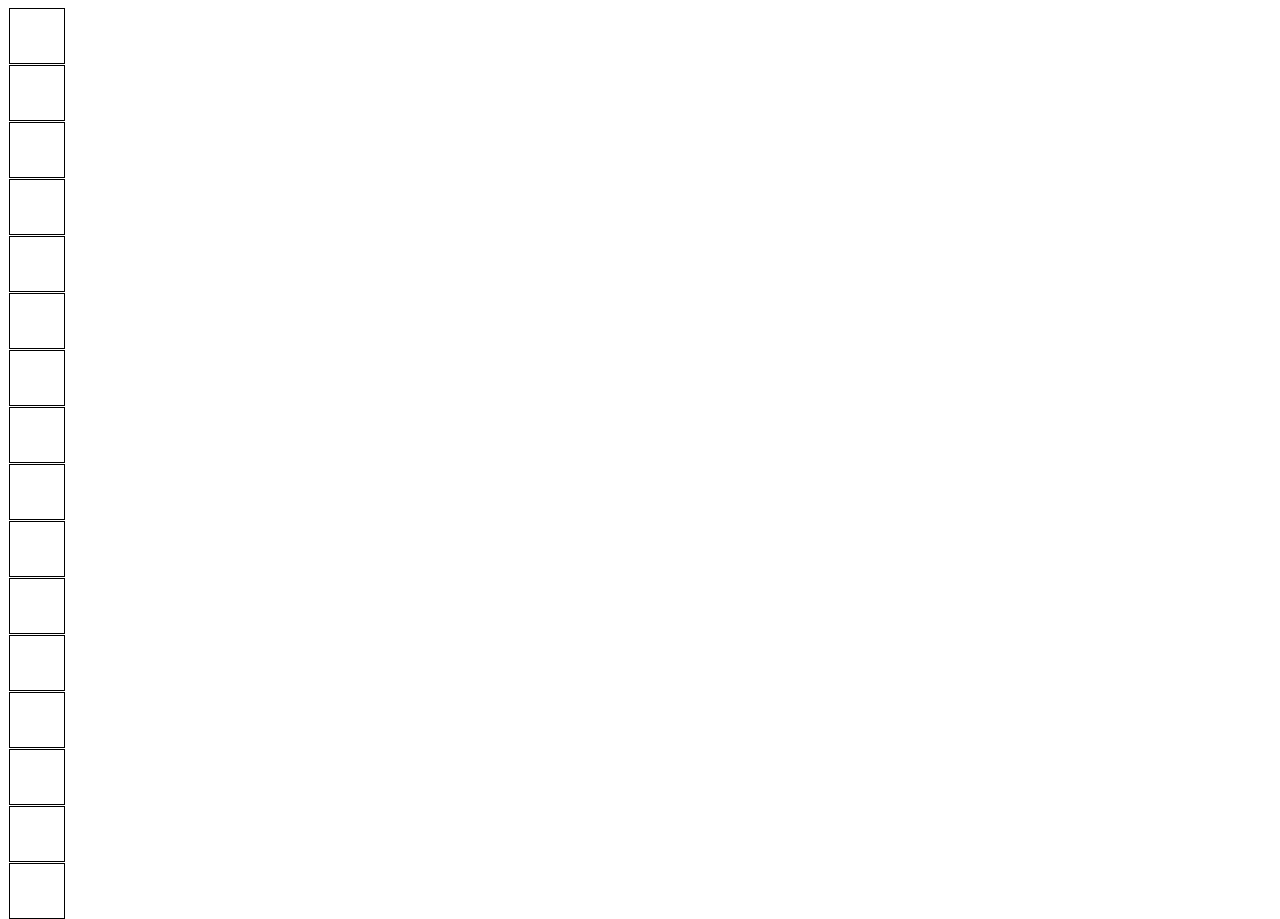
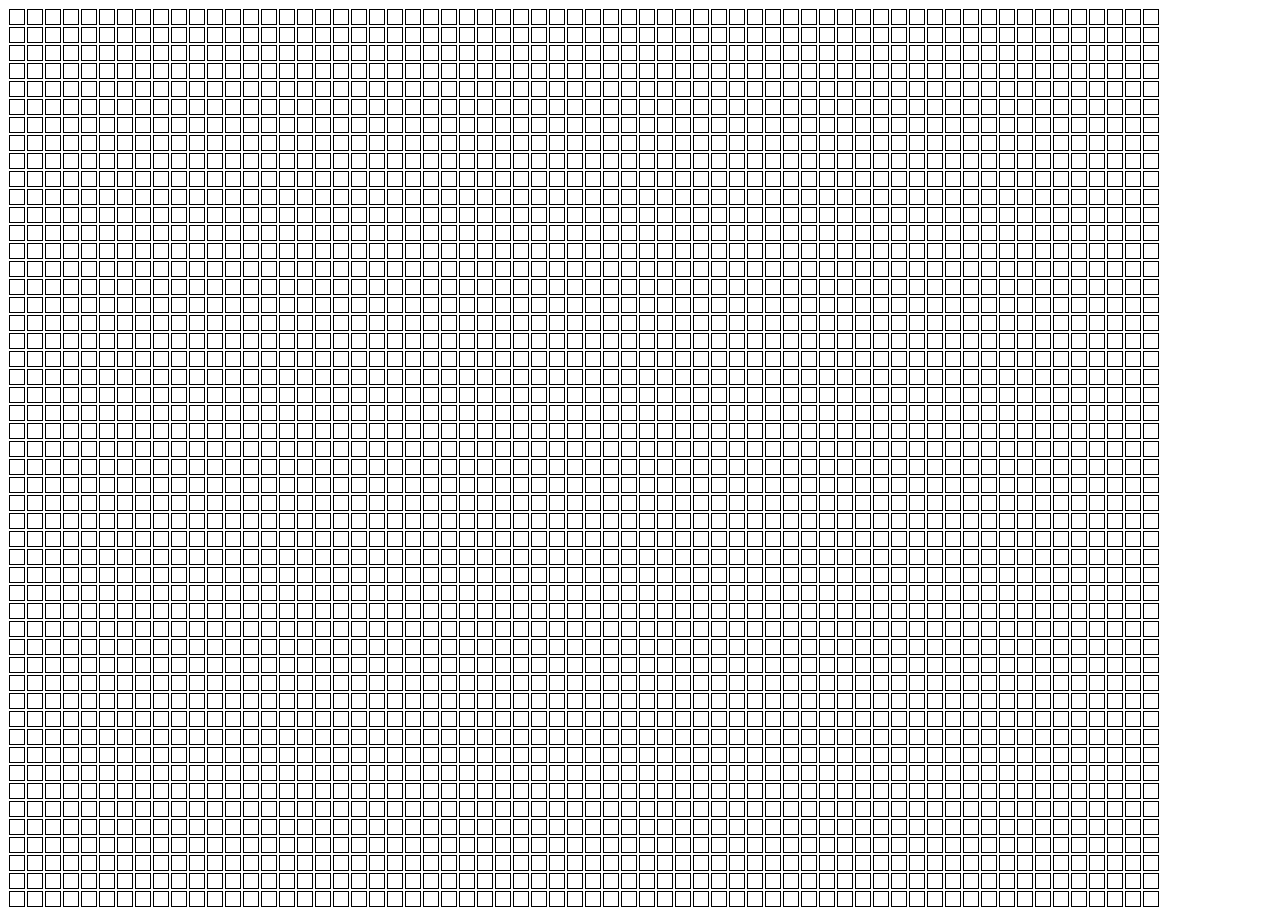
Before and after one commit to SamDevelopsCode/Etch-A-Sketch, a plain HTML site: page index.html in a window 1280 px wide. Shown: the top 919 px of the page. Drawn offline with Linux system fonts and the light colour scheme.

Commit message:
Added functionality for squares to be placed in rows and event listeners change background color

```diff
--- a/css/style.css
+++ b/css/style.css
@@ -5,6 +5,16 @@
     border-style: solid;
     margin: 1px;
     padding: 2px;
-    width: 50px;
-    height: 50px;
+    width: 10px;
+    height: 10px;
 }
+
+.row-container
+{
+    display: flex;
+}
+
+.change-background-color
+{
+    background-color: black;
+}
--- a/js/javascript.js
+++ b/js/javascript.js
@@ -1,14 +1,37 @@
 const gridContainer = document.getElementById("container");
+
+
 
 function createGrids()
 {
-    for (let i = 0; i < 32; i++)
+    for (let i = 0; i < 3200; i++)
     {
-        // creates the squares and childs them to container
+        if ((i % 64) == 0)
+        {
+            var rowContainer = document.createElement("div");
+            rowContainer.classList.add("row-container");
+            gridContainer.appendChild(rowContainer);
+        }
+
         var div = document.createElement("div");
-        div.classList.add("grid-element")
-        gridContainer.appendChild(div);
+        div.classList.add("grid-element");
+        rowContainer.appendChild(div);
     }
 }
 
+function assignEventsToGridElements()
+{
+    var gridElements = document.querySelectorAll("div.grid-element");
+
+    gridElements.forEach((gridElement) => {
+        gridElement.addEventListener("mouseover", () => {
+            gridElement.classList.add("change-background-color");
+        });
+    });
+
+    // we use the .forEach method to iterate through each
+
+}
+
 createGrids();
+assignEventsToGridElements();
```
